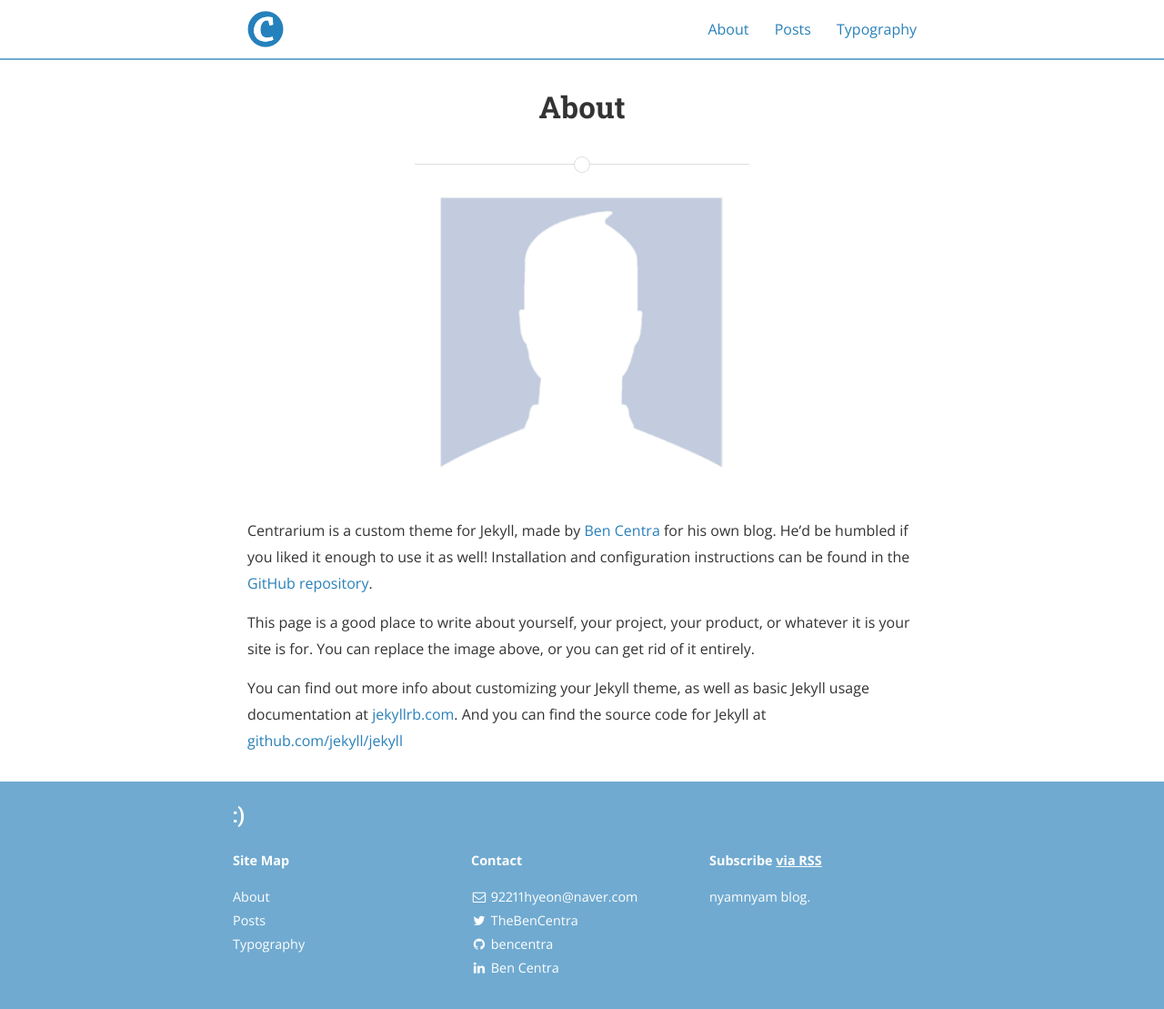
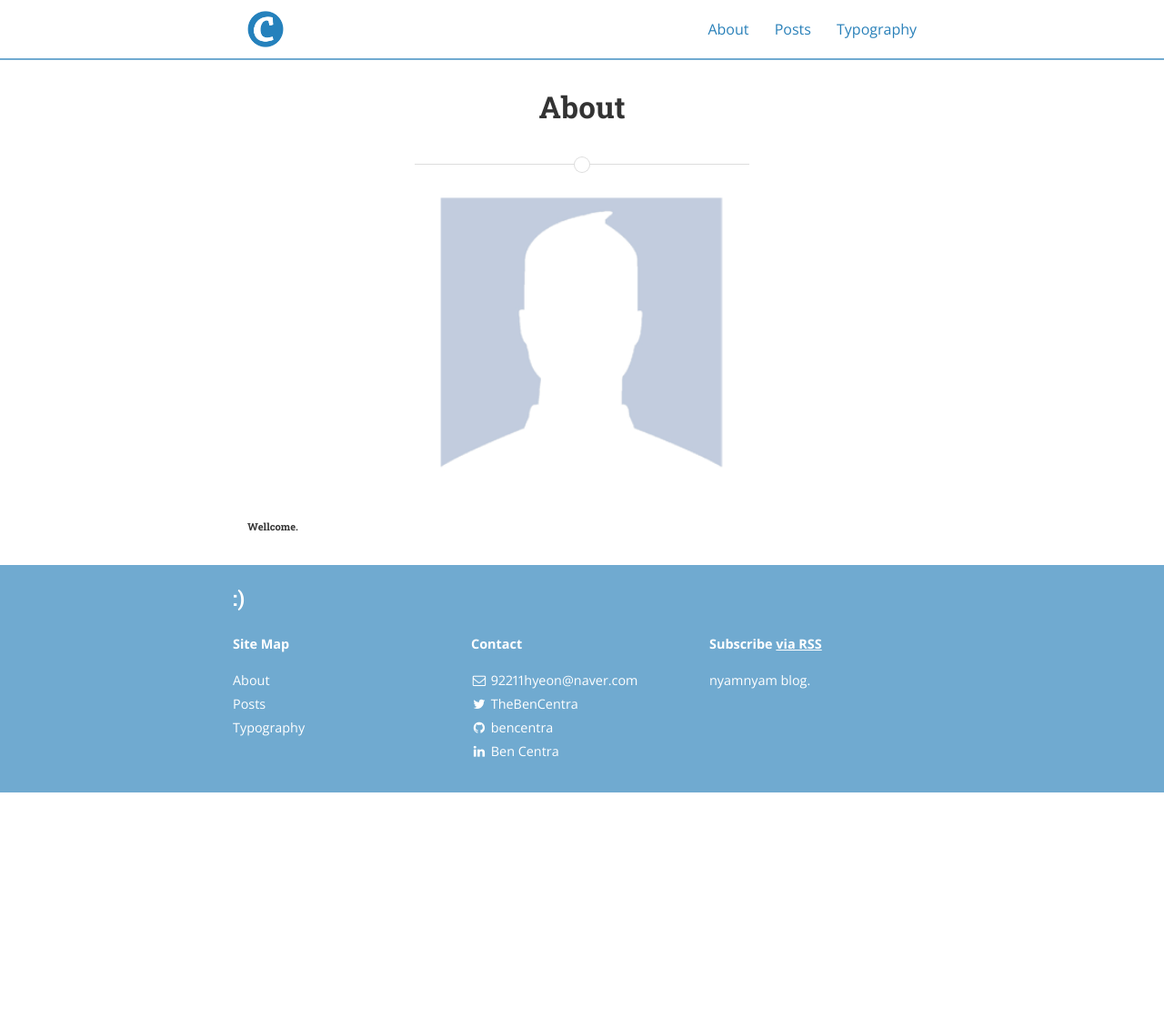
Before and after one commit to nyamnyam/nyamnyam.github.io, a Jekyll site: the page built from about.md, in a window 1280 px wide. Shown: the whole page at 91% size. Built offline with Jekyll 4.4.1, drawn with Linux system fonts in a browser that asks for light colours; nearby versions of some CDN libraries; after the commit the page ends 900 px from its top, so only the background shows below that.

Commit message:
Update about.md

```diff
--- a/about.md
+++ b/about.md
@@ -6,12 +6,4 @@ permalink: /about/
 
 <img src="{{ site.baseurl }}/assets/profile-placeholder.gif" title="Profile Picture" class="profile">
 
-Centrarium is a custom theme for Jekyll, made by [Ben Centra][bencentra] for his own blog. He'd be humbled if you liked it enough to use it as well! Installation and configuration instructions can be found in the [GitHub repository](https://github.com/bencentra/centrarium).
-
-This page is a good place to write about yourself, your project, your product, or whatever it is your site is for. You can replace the image above, or you can get rid of it entirely.
-
-You can find out more info about customizing your Jekyll theme, as well as basic Jekyll usage documentation at [jekyllrb.com](http://jekyllrb.com/). And you can find the source code for Jekyll at [github.com/jekyll/jekyll](https://github.com/jekyll/jekyll)
-
-[centrarium]: https://github.com/bencentra/centrarium
-[bencentra]: http://bencentra.com
-[jekyll]: https://github.com/jekyll/jekyll
+###### Wellcome.
```
